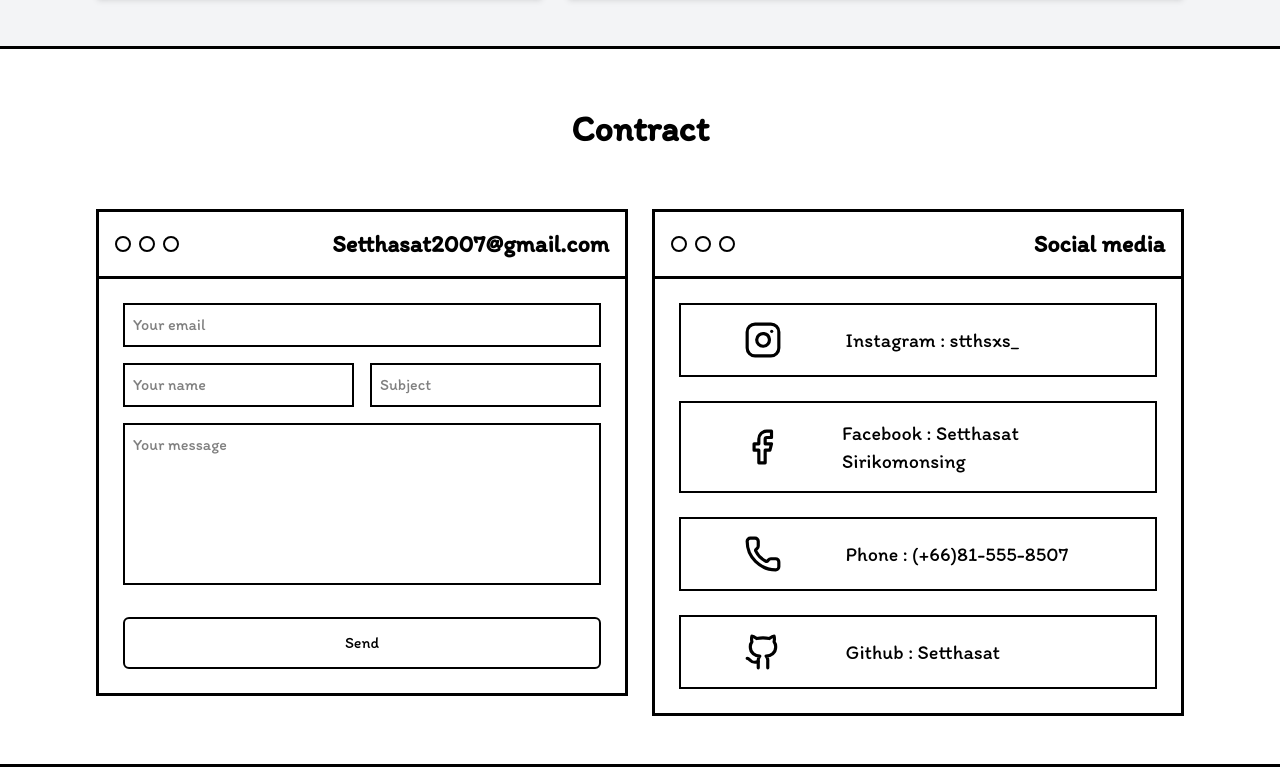
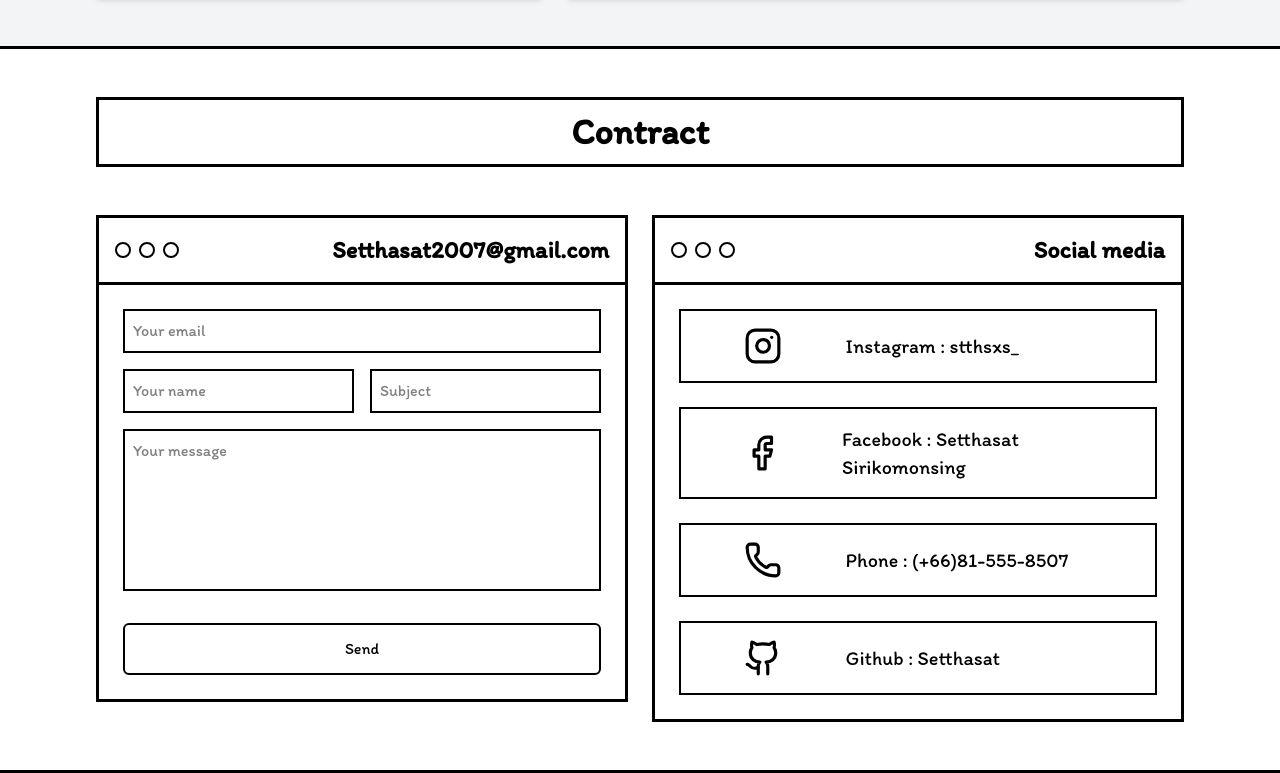
Before and after one commit to Setthasat/Setthasat-Portfolio, a Next.js app: page / in a window 1280 px wide. Shown: the part 2435-3208 px from the top of the page. Built offline with nearby package versions, Linux system fonts and the light colour scheme.

Commit message:
add border

```diff
--- a/app/components/Contract.jsx
+++ b/app/components/Contract.jsx
@@ -45,7 +45,7 @@ function Contract() {
       className="w-screen flex flex-col items-center px-4 md:px-24 py-12 border-b-[3px] gap-6"
       id="contract"
     >
-      <h2 className="text-4xl font-bold w-full text-center p-3">Contract</h2>
+      <h2 className="text-4xl font-bold w-full text-center p-3 border-[3px]">Contract</h2>
 
       <div className="w-full flex flex-col lg:flex-row gap-6">
         <motion.div
```
